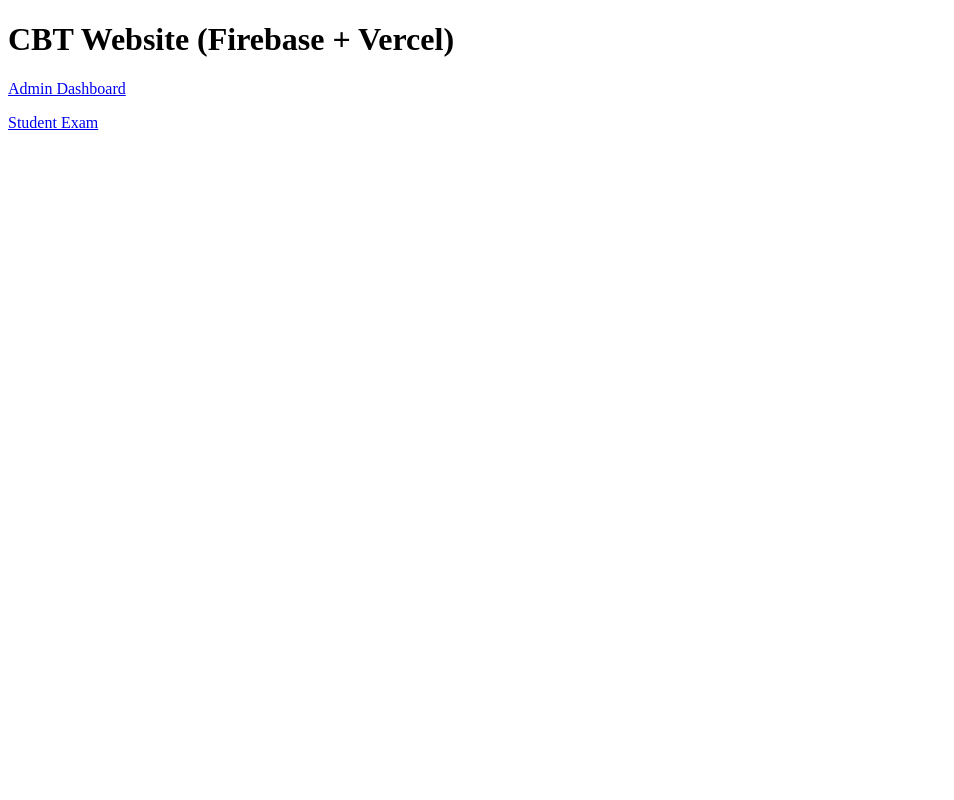
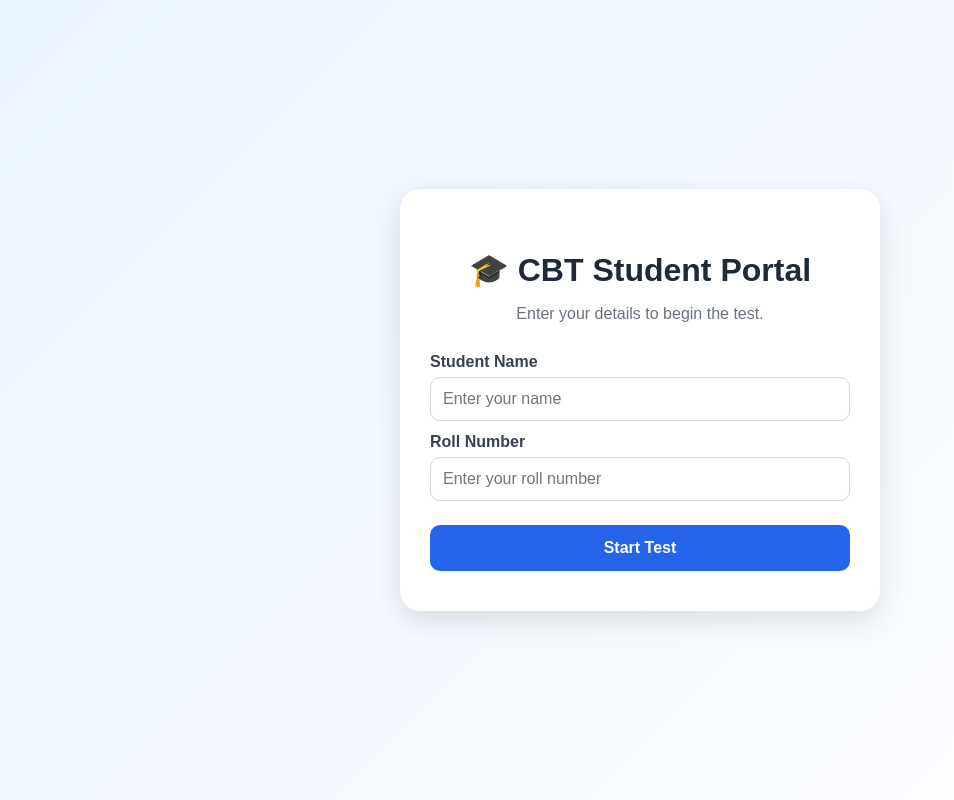
Before and after one commit to notk22757-web/iti, a website: page index.html in a window 1280 px wide. Shown: the whole page, without its empty margins (0-954 px from the left). Drawn offline with Linux system fonts and the light colour scheme.

Commit message:
Add files via upload

```diff
--- a/index.html
+++ b/index.html
@@ -1,5 +1,104 @@
-<!DOCTYPE html><html><body>
-<h1>CBT Website (Firebase + Vercel)</h1>
-<p><a href="/admin.html">Admin Dashboard</a></p>
-<p><a href="/student.html">Student Exam</a></p>
-</body></html>
+<!DOCTYPE html>
+<html lang="en">
+<head>
+  <meta charset="UTF-8" />
+  <meta name="viewport" content="width=device-width, initial-scale=1.0" />
+  <title>CBT Student Portal</title>
+  <style>
+    body {
+      margin: 0;
+      font-family: Arial, sans-serif;
+      background: linear-gradient(135deg, #eaf4ff, #ffffff);
+      min-height: 100vh;
+      display: flex;
+      justify-content: center;
+      align-items: center;
+    }
+
+    .card {
+      width: 90%;
+      max-width: 420px;
+      background: white;
+      padding: 40px 30px;
+      border-radius: 20px;
+      box-shadow: 0 10px 30px rgba(0,0,0,0.12);
+    }
+
+    h1 {
+      text-align: center;
+      margin-bottom: 10px;
+      color: #1f2937;
+    }
+
+    p {
+      text-align: center;
+      color: #6b7280;
+      margin-bottom: 30px;
+    }
+
+    label {
+      font-weight: bold;
+      display: block;
+      margin: 12px 0 6px;
+      color: #374151;
+    }
+
+    input {
+      width: 100%;
+      padding: 12px;
+      border: 1px solid #d1d5db;
+      border-radius: 10px;
+      box-sizing: border-box;
+      font-size: 16px;
+    }
+
+    button {
+      width: 100%;
+      margin-top: 24px;
+      padding: 14px;
+      border: none;
+      border-radius: 10px;
+      background: #2563eb;
+      color: white;
+      font-size: 16px;
+      font-weight: bold;
+      cursor: pointer;
+    }
+
+    button:hover {
+      background: #1d4ed8;
+    }
+  </style>
+</head>
+<body>
+  <div class="card">
+    <h1>🎓 CBT Student Portal</h1>
+    <p>Enter your details to begin the test.</p>
+
+    <label>Student Name</label>
+    <input id="name" type="text" placeholder="Enter your name">
+
+    <label>Roll Number</label>
+    <input id="roll" type="text" placeholder="Enter your roll number">
+
+    <button onclick="startTest()">Start Test</button>
+  </div>
+
+  <script>
+    function startTest() {
+      const name = document.getElementById('name').value.trim();
+      const roll = document.getElementById('roll').value.trim();
+
+      if (!name || !roll) {
+        alert('Please enter both Student Name and Roll Number.');
+        return;
+      }
+
+      localStorage.setItem('studentName', name);
+      localStorage.setItem('rollNumber', roll);
+
+      window.location.href = '/student.html';
+    }
+  </script>
+</body>
+</html>
```
